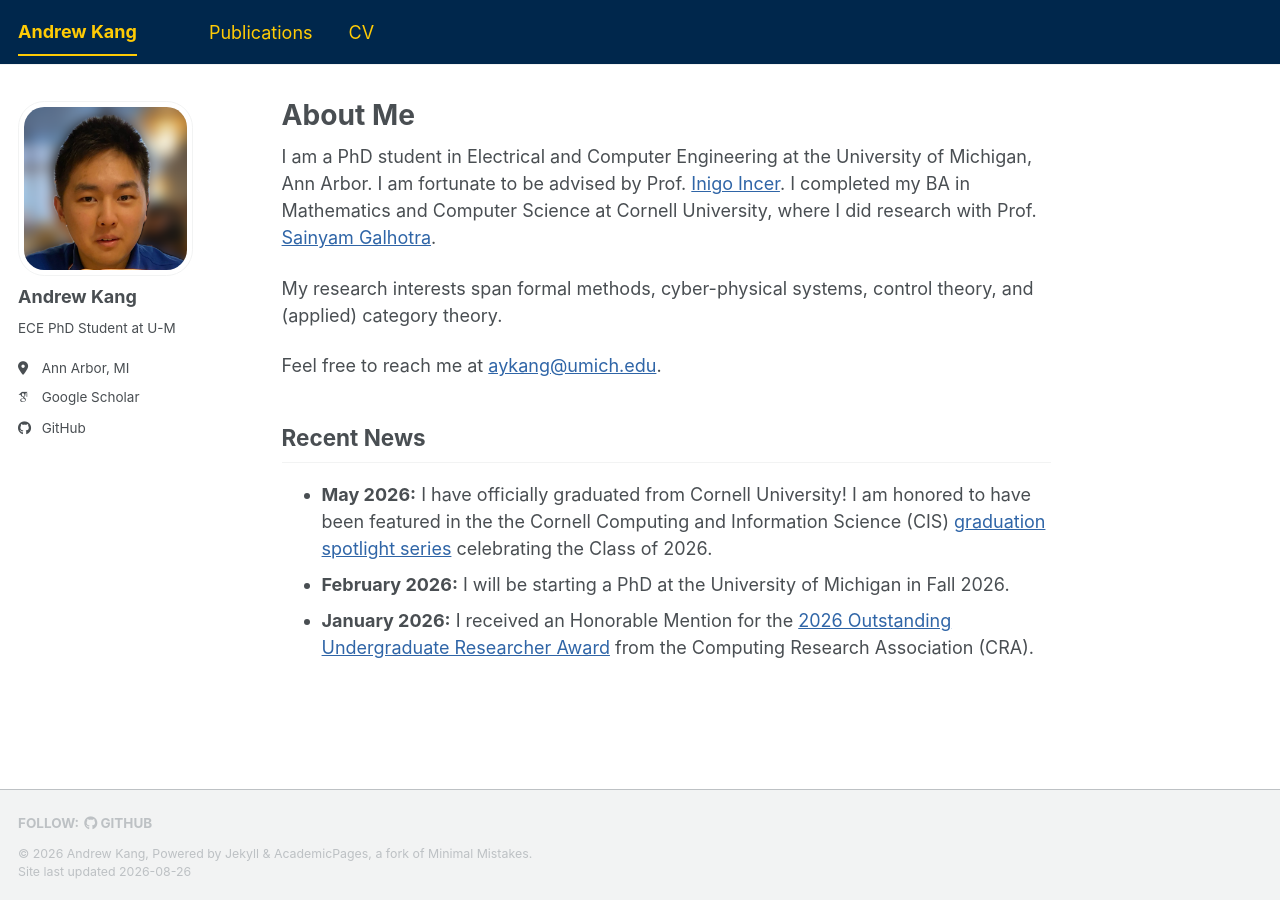
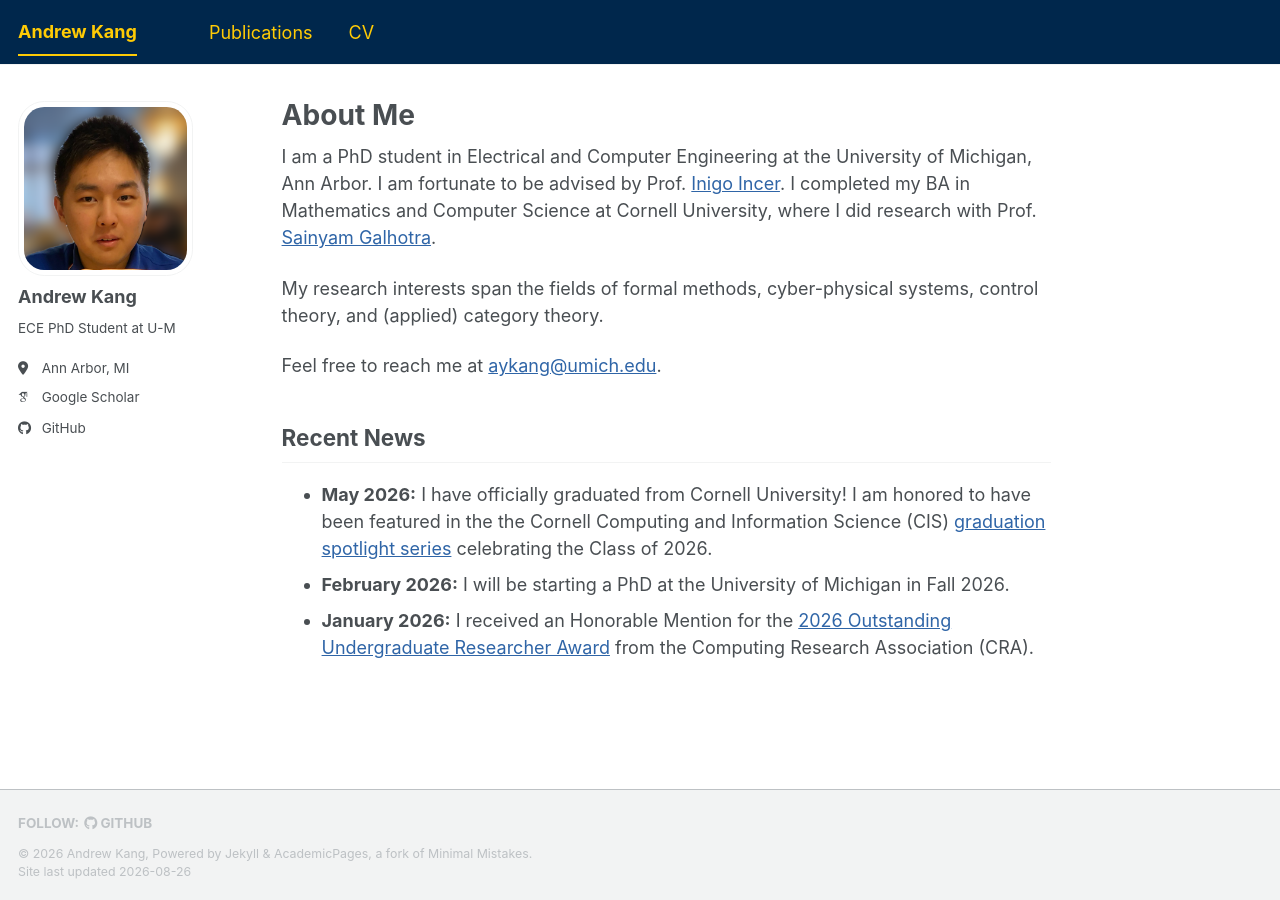
Before and after one commit to andrew-kang/andrew-kang.github.io, a Jekyll site: the page built from _pages/about.md, in a window 1280 px wide. Built offline with Jekyll 4.4.1, drawn with Linux system fonts in a browser that asks for light colours; some web fonts are replaced; a script bundle is joined from its source files by our own code; library files that are not in the unit come from our copies.

Commit message:
fix: minor rewording of about section

```diff
--- a/_pages/about.md
+++ b/_pages/about.md
@@ -9,7 +9,7 @@ redirect_from:
 
 I am a PhD student in Electrical and Computer Engineering at the University of Michigan, Ann Arbor. I am fortunate to be advised by Prof. [Inigo Incer](https://iincer.github.io/). I completed my BA in Mathematics and Computer Science at Cornell University, where I did research with Prof. [Sainyam Galhotra](https://sainyamgalhotra.com/).
 
-My research interests span formal methods, cyber-physical systems, control theory, and (applied) category theory.
+My research interests span the fields of formal methods, cyber-physical systems, control theory, and (applied) category theory.
 
 Feel free to reach me at [aykang@umich.edu](mailto:aykang@umich.edu).
 
```
